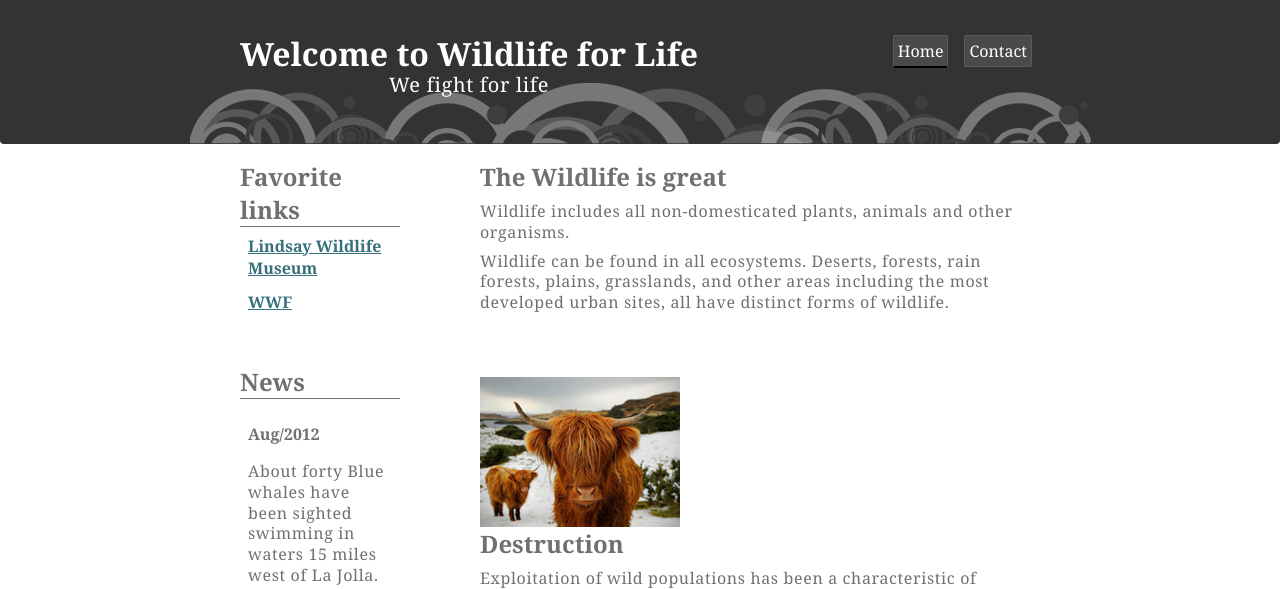
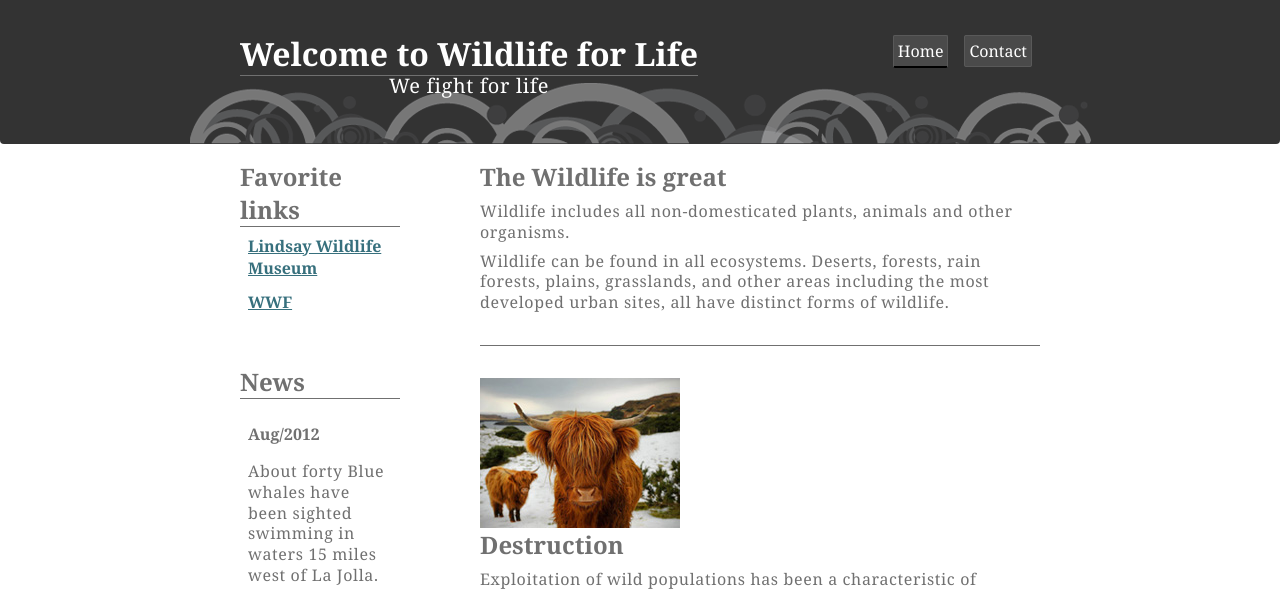
Before and after one commit to erryte/erryte.github.io, a PHP site: page / in a window 1280 px wide. Shown: the top 589 px of the page. Run offline with PHP 8.4, Linux system fonts and the light colour scheme.

Commit message:
Add files via upload

```diff
--- a/style.css
+++ b/style.css
@@ -36,6 +36,7 @@ p {
 	margin-top: .5em;
 }
 .subtitle {
+	border-top: #707070 1px solid;
 	font-size: 1.25rem;
 	margin-top: 0;
 }
@@ -136,7 +137,7 @@ footer {
 /****** Main - Articles *****/
 
 .article-featured {
-	/* border-bottom: #707070 1px solid; */
+	border-bottom: #707070 1px solid;
 	padding-bottom: 2em;
 	margin-bottom: 2em;
 }
@@ -219,9 +220,6 @@ footer {
 	}
 
 	.article-image { width: 100%;	}
-	/* object-fit: cover; */
-		/* position:relative; */
-		/* margin-right: 1em; */
 }
 
 /**** Larger devices *****/
@@ -245,7 +243,6 @@ footer {
 		float: left;
 		flex-direction: row;
 		justify-content: space-between;
-		/* overflow-wrap: break-word; */
 	}
 
 }
```
